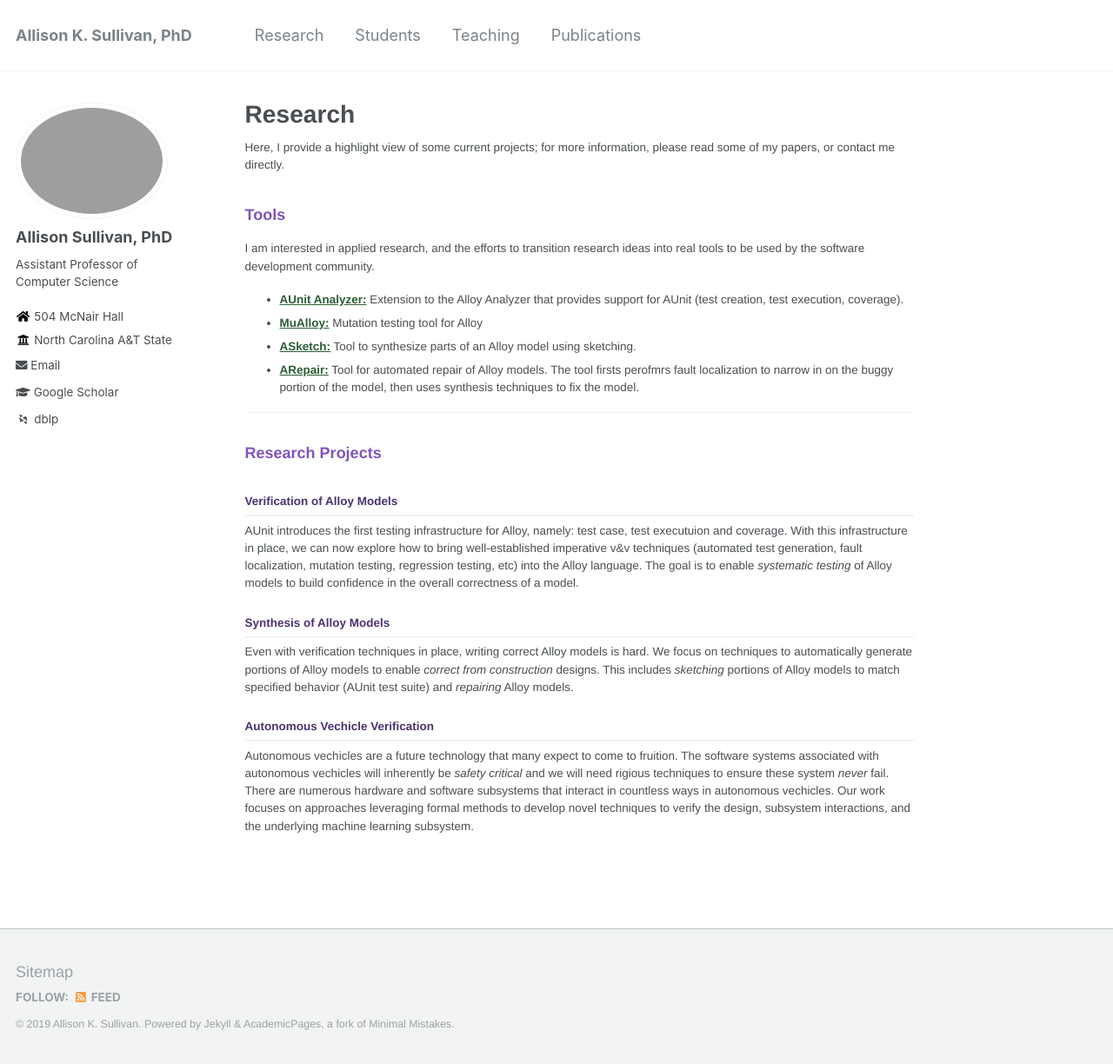
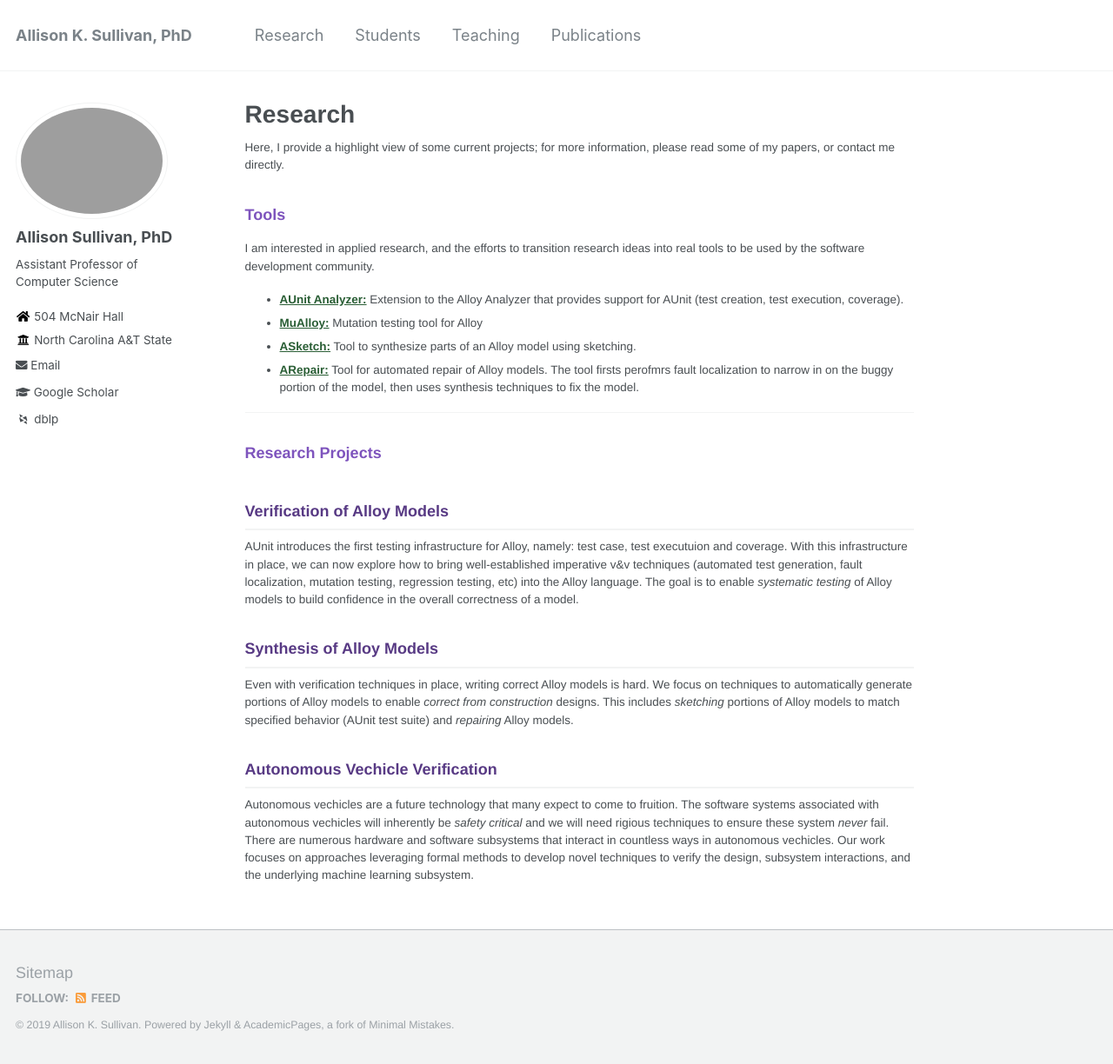
Before and after one commit to Allisonius/allisonius.github.io, a Jekyll site: the page built from _pages/research.md, in a window 1280 px wide and 1224 px high. Shown: the whole window at 87% size. Built offline with Jekyll 4.4.1, drawn with Linux system fonts in a browser that asks for light colours; some web fonts are replaced.

Commit message:
Update _page.scss

```diff
--- a/_sass/_page.scss
+++ b/_sass/_page.scss
@@ -59,8 +59,9 @@
   h2 {
     padding-bottom: 0.5em;
     border-bottom: 2px solid $border-color;
-     font-size: $type-size-6;
-     color: #4B3271;
+     font-size: $type-size-5;
+     color: #583a84;
+
   }
 
   p, li, dl {
```
